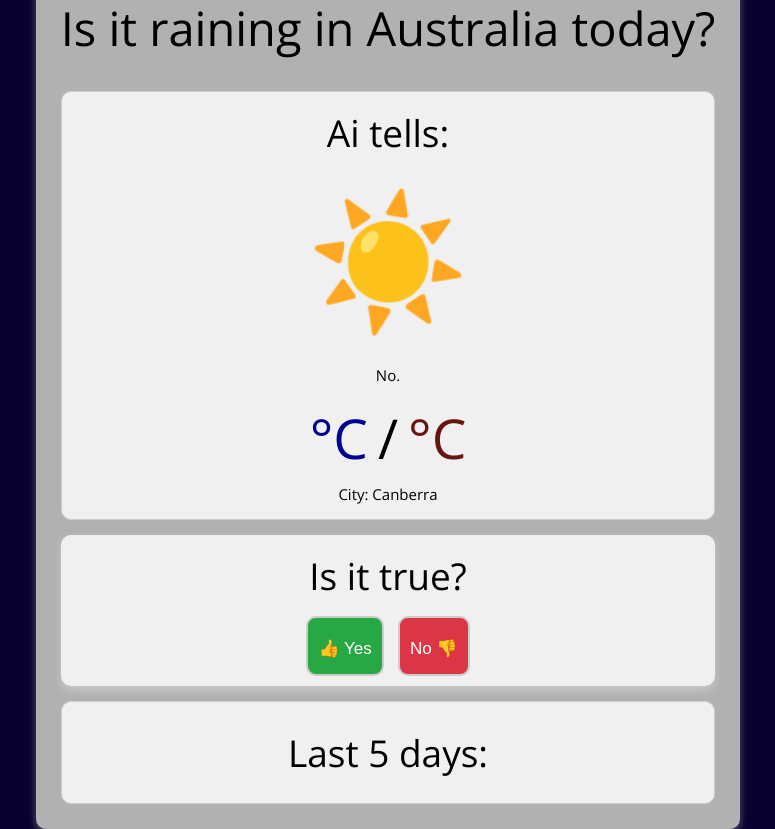
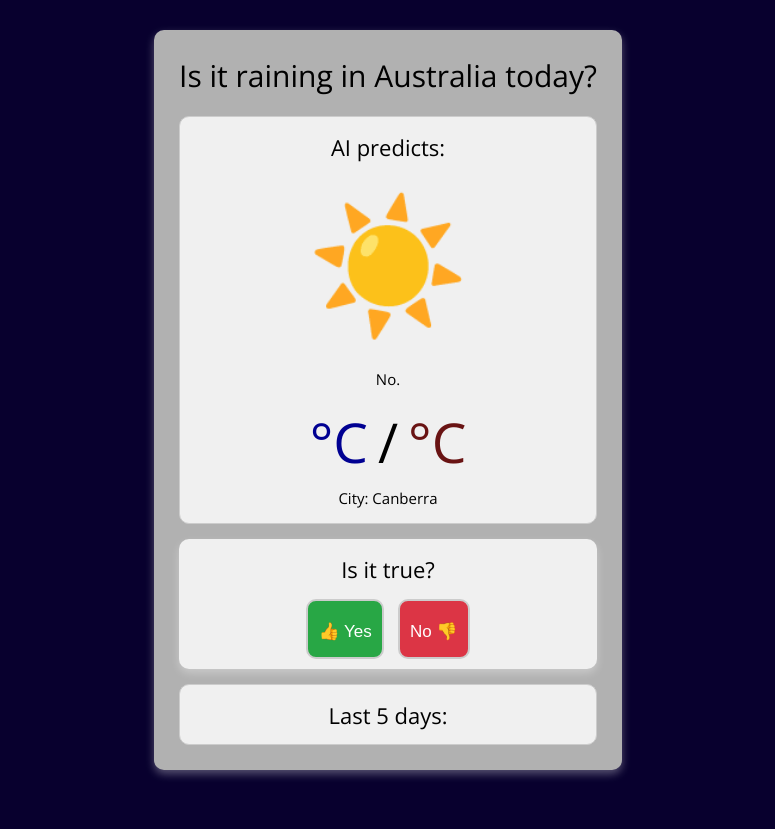
Before and after one commit to michal95pl/weather-app, a Flask app: page / in a window 1280 px wide. Shown: the whole page, without its empty margins (252-1027 px from the left). After the commit the page ends 778 px from the top, so only its background shows below. Run offline with Flask 3, Linux system fonts and the light colour scheme; data that the repository does not hold is empty; parts of the project's set-up code (start-up, migrations or seed data) failed here and were passed over.

Commit message:
predict fix

```diff
--- a/Database/Database.py
+++ b/Database/Database.py
@@ -38,6 +38,21 @@
                 (row['Date'], row['Location'], row['MinTemp'], row['MaxTemp'], row['WindGustDir'], row['WindGustSpeed'],
                  row['Humidity'], row['Pressure'], row['RainToday'])
             )
+        self.connection.commit()
+
+    def insert_single_record_weather(self, date, location, mintemp, maxtemp, windgustdir, windgustspeed, humidity, pressure, raintoday):
+        self.cursor.execute(
+            "INSERT INTO weather (Date, Location, MinTemp, MaxTemp, WindGustDir, WindGustSpeed, Humidity, Pressure, "
+            "RainToday) VALUES (?, ?, ?, ?, ?, ?, ?, ?, ?)",
+            (date, location, mintemp, maxtemp, windgustdir, windgustspeed, humidity, pressure, raintoday)
+        )
+        self.connection.commit()
+
+    def insert_single_record_vote(self, date, ip, decision):
+        self.cursor.execute(
+            "INSERT INTO vote (date, ip, decision) VALUES (?, ?, ?)",
+            (date, ip, decision)
+        )
         self.connection.commit()
 
     def get_days_between(self, start, end):
--- a/Webapp/static/style.css
+++ b/Webapp/static/style.css
@@ -29,7 +29,7 @@
 
 #weather-status h2 {
     margin-top: 15px;
-    font-size: 37px;
+    font-size: 22px;
     font-weight: 280;
     margin-bottom: 10px;
 }
@@ -43,7 +43,7 @@
 }
 
 #days-status-container h1 {
-    font-size: 37px;
+    font-size: 22px;
     font-weight: 280;
 }
 
@@ -75,7 +75,7 @@
 }
 
 #title h1 {
-    font-size: 47px;
+    font-size: 30px;
     font-weight: 250;
     margin-top: 0;
 }
@@ -120,7 +120,7 @@
 
 #vote-container h1 {
     margin-top: 15px;
-    font-size: 37px;
+    font-size: 22px;
     font-weight: 280;
     margin-bottom: 10px;
 }
--- a/Webapp/templates/index.html
+++ b/Webapp/templates/index.html
@@ -15,7 +15,7 @@
 
         <div id="weather-status">
             <h2>
-                Ai tells:
+                AI predicts:
             </h2>
             <div id="raining-emoji">
                 {% if raintoday == 1.0 %}
@@ -49,7 +49,7 @@
             <h1>👍 Yes</h1>
         </button>
 
-        <button id="no-button" onclick="window.location.href='http://localhost:5050/vote-yes'">
+        <button id="no-button" onclick="window.location.href='http://localhost:5050/vote-no'">
             <h1>No 👎</h1>
         </button>
     </div>
```
